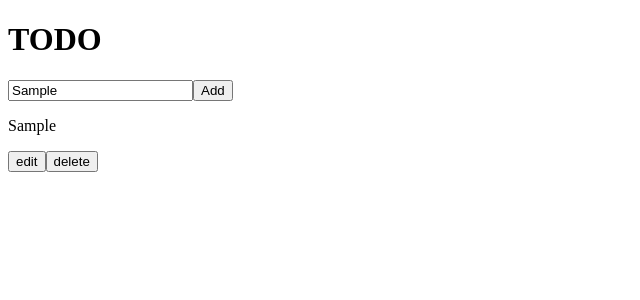
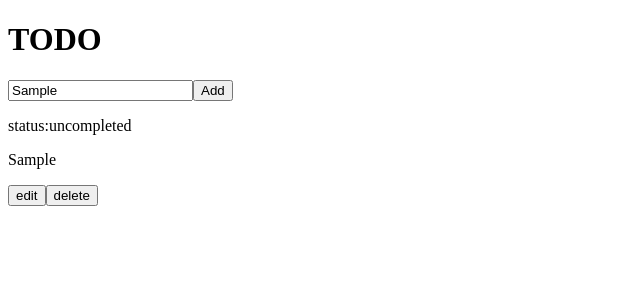
Before and after one commit to pr-citrate/todo, a React (Create React App) app: page / in a window 1280 px wide. Both pictures are taken after typing "Sample" into the empty fields and a click on the button "Add". Shown: the top 300 px of the page, without its empty margins (0-640 px from the left). Built offline with nearby package versions, Linux system fonts and the light colour scheme.

Commit message:
update ListItem.js, added check-completed-feature

```diff
--- /dev/null
+++ b/src/components/CheckButton.js
@@ -0,0 +1,9 @@
+function CheckButton({ status, onClick }) {
+  return (
+    <div className='CheckButton' onClick={onClick}>
+      <p>status:{status ? 'completed' : 'uncompleted'}</p>
+    </div>
+  );
+}
+
+export default CheckButton;
--- a/src/components/ListItem.js
+++ b/src/components/ListItem.js
@@ -1,11 +1,23 @@
+import CheckButton from './CheckButton';
+
 function ListItem({ id, todos, setTodos }) {
   const handleDeleteOnClick = () => {
     setTodos(todos.filter(obj => obj.id !== id));
   };
 
+  const handleCheckButtonOnClick = () => {
+    console.log('clicked:' + id);
+    setTodos(todos.map(obj => (obj.id !== id ? obj : { ...obj, status: !obj.status })));
+  };
+
+  const findTodo = () => {
+    return todos.find(obj => obj.id === id);
+  };
+
   return (
     <div className='ListItem'>
-      <p className='Listitem-value'>{todos.find(obj => obj.id === id).task}</p>
+      <CheckButton onClick={handleCheckButtonOnClick} status={findTodo().status} />
+      <p className='Listitem-value'>{findTodo().task}</p>
       <button className='Listitem-button-edit'>edit</button>
       <button className='Listitem-button-delete' onClick={handleDeleteOnClick}>
         delete
```
